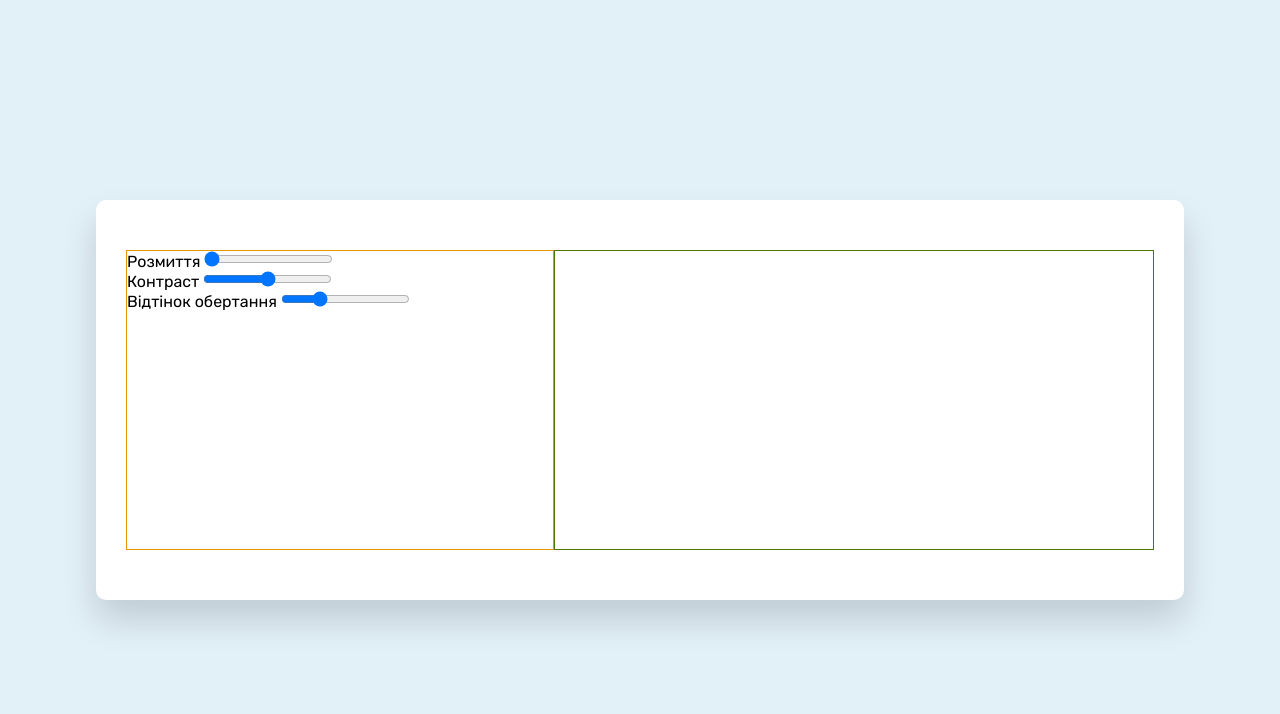
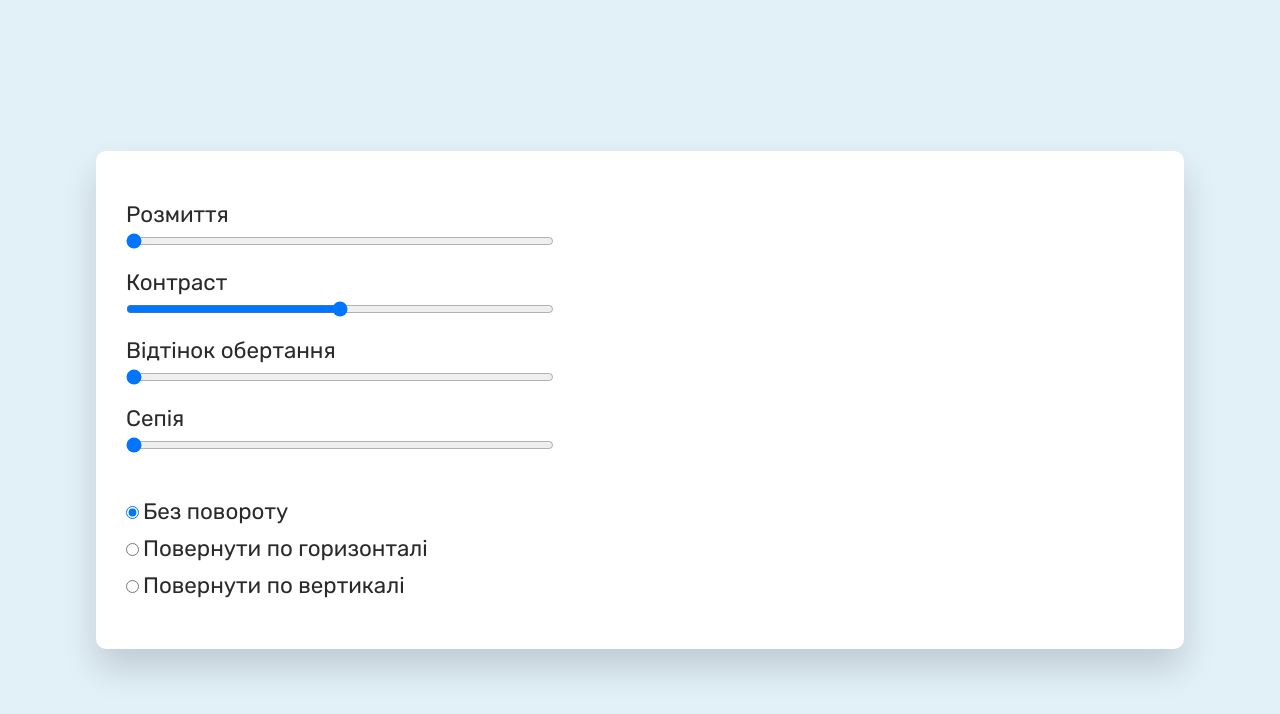
Before and after one commit to Mariya-Lutsenko/Image_Editor, a plain HTML site: page index.html in a window 1280 px wide. Drawn offline with Linux system fonts and the light colour scheme; a web font is replaced by a local one.

Commit message:
radio buttons

```diff
--- a/index.html
+++ b/index.html
@@ -24,7 +24,25 @@
             </div>
             <div class="filter">
                 <label for="hue-rotate">Відтінок обертання</label>
-                <input type="range" min="0" max="360" value="100" id="contrast">
+                <input type="range" min="0" max="360" value="0" id="hue-rotate">
+            </div>
+            <div class="filter">
+                <label for="sepia">Сепія</label>
+                <input type="range" min="0" max="100" value="0" id="sepia">
+            </div>
+            <div class="flip-buttons">
+                <div class="flip-options">
+                    <input type="radio" name="flip" id="no-flip" checked>
+                    <label for="no-flip">Без повороту</label>
+                </div>
+                <div class="flip-options">
+                    <input type="radio" name="flip" id="flip-x">
+                    <label for="flip-x">Повернути по горизонталі</label>
+                </div>
+                <div class="flip-options">
+                    <input type="radio" name="flip" id="flip-y">
+                    <label for="flip-y">Повернути по вертикалі</label>
+                </div>
             </div>
         </div>
 
--- a/style.css
+++ b/style.css
@@ -23,12 +23,32 @@ body {
 }
 
 .editor {
-  border: 1px solid rgb(230, 150, 2);
   min-height: 35vmin;
   display: flex;
   flex-direction: column;
+  justify-content: space-around;
+  gap: 20px;
+}
+.editor label {
+  font-size: 2.8vmin;
+  color: #2a2a2a;
+  font-weight: 400;
+}
+.editor input[type='range'] {
+  display: block;
+  width: 100%;
+  position: relative;
+  margin-top: 5px;
+}
+.flip-buttons {
+  display: flex;
+  flex-direction: column;
+  margin-top: 15px;
+}
+.flip-options {
+  margin-top: 10px;
 }
 
 .result {
-  border: 1px solid rgb(77, 119, 4);
+  position: relative;
 }
```
